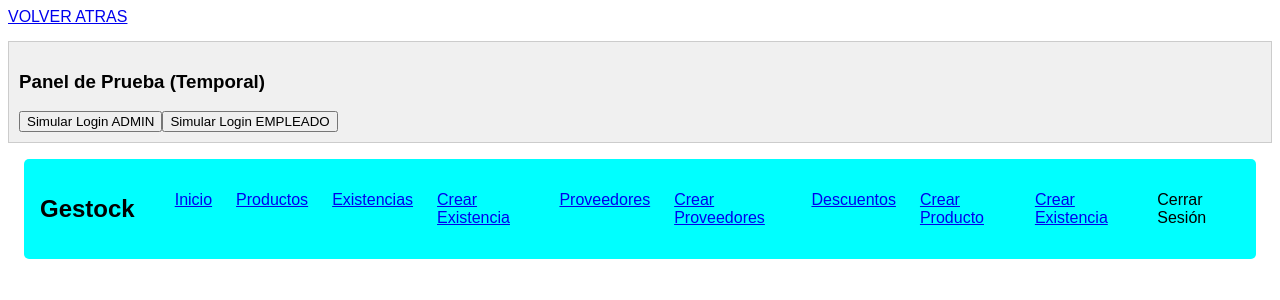
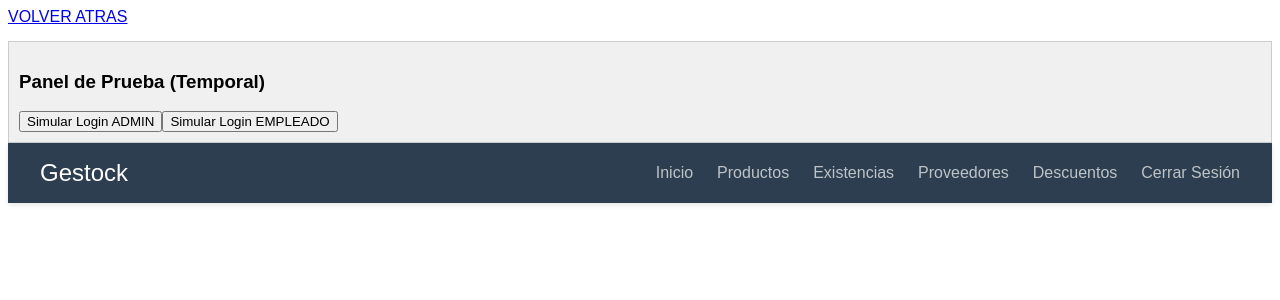
Before and after one commit to Danrognoni/Gestock-FrontEnd, an Angular app: page / in a window 1280 px wide. Both pictures are taken after a click on the button "Simular Login ADMIN". Shown: the top 300 px of the page. Built offline with nearby package versions, Linux system fonts and the light colour scheme.

Commit message:
routes changes

```diff
--- /dev/null
+++ b/src/app/components/descuento-nav/descuento-nav.component.css
@@ -0,0 +1,51 @@
+
+
+nav {
+  display: flex;
+  justify-content: space-between;
+  align-items: center;
+
+  background-color: #2C3E50;
+  color: white;
+  padding: 1rem 2rem;
+  font-family: sans-serif;
+  box-shadow: 0 2px 5px rgba(0, 0, 0, 0.1);
+}
+
+
+nav h1 {
+  margin: 0;
+  font-size: 1.5rem;
+  font-weight: 500;
+}
+
+
+nav ul {
+  display: flex;
+  list-style: none;
+  margin: 0;
+  padding: 0;
+}
+
+nav li {
+  margin-left: 1.5rem;
+}
+
+
+nav a {
+  color: #BDC3C7;
+  text-decoration: none;
+  font-size: 1rem;
+  transition: color 0.2s ease;
+}
+
+
+nav a:hover {
+  color: white;
+}
+
+
+nav a.active {
+  color: white;
+  font-weight: 700;
+}
--- /dev/null
+++ b/src/app/components/descuento-nav/descuento-nav.component.html
@@ -0,0 +1,11 @@
+<nav>
+  <h1>Descuento-NavBar</h1>
+  <ul>
+    <li><a routerLink="descuentoList">Ver descuentos</a></li>
+    <li><a routerLink="createExistencia">Crear descuento</a></li>
+    <li></li>
+    <li></li>
+  </ul>
+</nav>
+
+<router-outlet></router-outlet>
--- /dev/null
+++ b/src/app/components/existencia-nav/existencia-nav.component.css
@@ -0,0 +1,51 @@
+
+
+nav {
+  display: flex;
+  justify-content: space-between;
+  align-items: center;
+
+  background-color: #2C3E50;
+  color: white;
+  padding: 1rem 2rem;
+  font-family: sans-serif;
+  box-shadow: 0 2px 5px rgba(0, 0, 0, 0.1);
+}
+
+
+nav h1 {
+  margin: 0;
+  font-size: 1.5rem;
+  font-weight: 500;
+}
+
+
+nav ul {
+  display: flex;
+  list-style: none;
+  margin: 0;
+  padding: 0;
+}
+
+nav li {
+  margin-left: 1.5rem;
+}
+
+
+nav a {
+  color: #BDC3C7;
+  text-decoration: none;
+  font-size: 1rem;
+  transition: color 0.2s ease;
+}
+
+
+nav a:hover {
+  color: white;
+}
+
+
+nav a.active {
+  color: white;
+  font-weight: 700;
+}
--- /dev/null
+++ b/src/app/components/existencia-nav/existencia-nav.component.html
@@ -0,0 +1,11 @@
+<nav>
+  <h1>Existencia-NavBar</h1>
+  <ul>
+    <li><a routerLink="existenciaList">Ver existencias</a></li>
+    <li><a routerLink="createExistencia">Crear existencia</a></li>
+    <li></li>
+    <li></li>
+  </ul>
+</nav>
+
+<router-outlet></router-outlet>
--- a/src/app/components/navbar/navbar/navbar.component.css
+++ b/src/app/components/navbar/navbar/navbar.component.css
@@ -1,18 +1,51 @@
-nav{
+
+
+nav {
   display: flex;
   justify-content: space-between;
-  background-color: aqua;
-  border-radius: 5px;
-  padding: 1.0rem;
-  margin:1.0rem;
+  align-items: center;
+
+  background-color: #2C3E50;
+  color: white;
+  padding: 1rem 2rem;
+  font-family: sans-serif;
+  box-shadow: 0 2px 5px rgba(0, 0, 0, 0.1);
 }
 
-ul{
-  display: flex;
-  flex-direction: row;
-  gap:1.5rem
+
+nav h1 {
+  margin: 0;
+  font-size: 1.5rem;
+  font-weight: 500;
 }
 
-li{
+
+nav ul {
+  display: flex;
   list-style: none;
+  margin: 0;
+  padding: 0;
 }
+
+nav li {
+  margin-left: 1.5rem;
+}
+
+
+nav a {
+  color: #BDC3C7;
+  text-decoration: none;
+  font-size: 1rem;
+  transition: color 0.2s ease;
+}
+
+
+nav a:hover {
+  color: white;
+}
+
+
+nav a.active {
+  color: white;
+  font-weight: 700;
+}
--- a/src/app/components/navbar/navbar/navbar.component.html
+++ b/src/app/components/navbar/navbar/navbar.component.html
@@ -12,14 +12,10 @@
       <li><a routerLink="">Inicio</a></li>
       <li><a routerLink="productos">Productos</a></li>
       <li><a routerLink="existencia">Existencias</a></li>
-      <li><a routerLink="createExistencia">Crear Existencia</a></li>
     }
     @if (authService.isAdmin()) {
-      <li><a routerLink="proveedor">Proveedores</a></li>
-      <li><a routerLink="proveedor/create">Crear Proveedores</a></li>
+      <li><a routerLink="proveedores">Proveedores</a></li>
       <li><a routerLink="descuento">Descuentos</a></li>
-      <li><a routerLink="createProducto">Crear Producto</a></li>
-      <li><a routerLink="createExistencia">Crear Existencia</a></li>
     }
     @if (authService.isLoggedIn()) {
       <li><a (click)="logout()" style="cursor: pointer;">Cerrar Sesión</a></li>
--- /dev/null
+++ b/src/app/components/proveedor-nav/proveedor-nav.component.css
@@ -0,0 +1,51 @@
+
+
+nav {
+  display: flex;
+  justify-content: space-between;
+  align-items: center;
+
+  background-color: #2C3E50;
+  color: white;
+  padding: 1rem 2rem;
+  font-family: sans-serif;
+  box-shadow: 0 2px 5px rgba(0, 0, 0, 0.1);
+}
+
+
+nav h1 {
+  margin: 0;
+  font-size: 1.5rem;
+  font-weight: 500;
+}
+
+
+nav ul {
+  display: flex;
+  list-style: none;
+  margin: 0;
+  padding: 0;
+}
+
+nav li {
+  margin-left: 1.5rem;
+}
+
+
+nav a {
+  color: #BDC3C7;
+  text-decoration: none;
+  font-size: 1rem;
+  transition: color 0.2s ease;
+}
+
+
+nav a:hover {
+  color: white;
+}
+
+
+nav a.active {
+  color: white;
+  font-weight: 700;
+}
--- /dev/null
+++ b/src/app/components/proveedor-nav/proveedor-nav.component.html
@@ -0,0 +1,11 @@
+<nav>
+  <h1>Proveedor-NavBar</h1>
+  <ul>
+    <li><a routerLink="proveedorList">Ver proveedores</a></li>
+    <li><a routerLink="createProveedor">Crear proveedor</a></li>
+    <li></li>
+    <li></li>
+  </ul>
+</nav>
+
+<router-outlet></router-outlet>
```
Also changed, not shown: src/app/app.routes.ts (+37 -10 lines), src/app/components/descuento-nav/descuento-nav.component.ts (added, +13 -0 lines), src/app/components/existencia-nav/existencia-nav.component.ts (added, +13 -0 lines), src/app/components/proveedor-nav/proveedor-nav.component.ts (added, +12 -0 lines).
